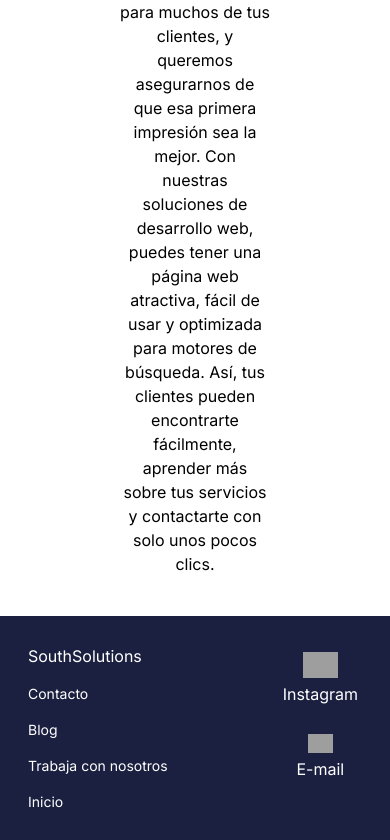
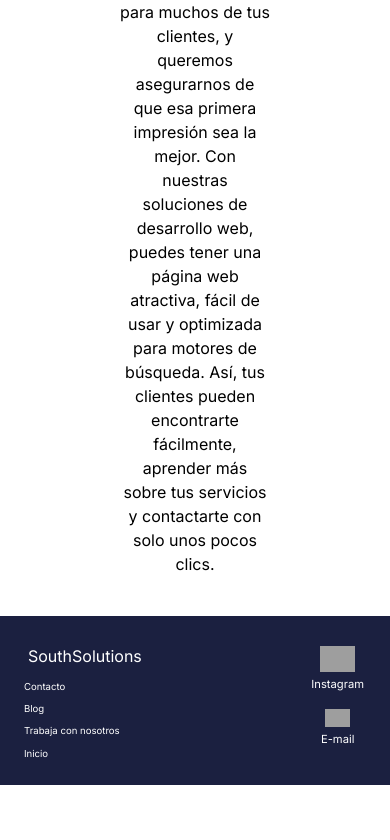
Before and after one commit to SouthSolutions/SouthSolutionsWeb, a Next.js app: page / in a window 390 px wide. Shown: the part 2764-3604 px from the top of the page. After the commit the page ends 3549 px from the top, so only its background shows below. Built offline with nearby package versions, Linux system fonts and the light colour scheme; grey boxes are pictures that could not be loaded.

Commit message:
change text size responsive and images, spaces between

```diff
--- a/app/components/Footer/Footer.tsx
+++ b/app/components/Footer/Footer.tsx
@@ -7,29 +7,29 @@ const Footer = () => {
       style={{ backgroundColor: "#1b2040" }}
       className="flex justify-between p-5 lg:p-1.5 w-full">
       <section>
-        <ul className="text-white flex-start">
-          <li className="p-2 ">
+        <ul className="text-white flex-start ">
+          <li className="p-2  ">
             <Link href="/">
               <h4>SouthSolutions</h4>
             </Link>
           </li>
-          <li className="text-sm p-2 lg:p-1 rounded-[3em] hover:rounded-[3em] hover:bg-[#2babae] transition duration-200">
+          <li className="text-[.6rem] md:text-[.75rem] lg:text-sm p-1 lg:p-1 rounded-[3em] hover:rounded-[3em] hover:bg-[#2babae] transition duration-200">
             <Link href="/contact">Contacto</Link>
           </li>
-          <li className="text-sm p-2 lg:p-1 rounded-[3em] hover:rounded-[3em] hover:bg-[#2babae] transition duration-200">
+          <li className="text-[.6rem] md:text-[.75rem] lg:text-sm p-1 lg:p-1 rounded-[3em] hover:rounded-[3em] hover:bg-[#2babae] transition duration-200">
             <a href="#">Blog</a>
           </li>
-          <li className="text-sm p-2 lg:p-1 rounded-[3em] hover:rounded-[3em] hover:bg-[#2babae] transition duration-200">
+          <li className="text-[.6rem] md:text-[.75rem] lg:text-sm p-1 lg:p-1 rounded-[3em] hover:rounded-[3em] hover:bg-[#2babae] transition duration-200">
             <a href="#">Trabaja con nosotros</a>
           </li>
-          <li className="text-sm p-2 lg:p-1 rounded-[3em] hover:rounded-[3em] hover:bg-[#2babae] transition duration-200">
+          <li className="text-[.6rem] md:text-[.75rem] lg:text-sm p-1 lg:p-1 rounded-[3em] hover:rounded-[3em] hover:bg-[#2babae] transition duration-200">
             <Link href="/"> Inicio </Link>
           </li>
         </ul>
       </section>
       <section>
         <ul className="text-white flex-end">
-          <li className="p-3">
+          <li className="p-1.5 lg:p-3">
             <figure>
               <Link
                 href="https://www.instagram.com/southsolutions.tech/"
@@ -42,10 +42,10 @@ const Footer = () => {
                   className="flex items-center"
                 />
               </Link>
-              <figcaption className="text-center">Instagram</figcaption>
+              <figcaption className="text-center text-[.7rem] lg:text-[.9rem]">Instagram</figcaption>
             </figure>
           </li>
-          <li className="p-3">
+          <li className="p-1.5 lg:p-3">
             <figure>
               <a
                 className="flex justify-center p-1"
@@ -57,7 +57,7 @@ const Footer = () => {
                   height={25}
                 />
               </a>
-              <figcaption className="text-center">E-mail</figcaption>
+              <figcaption className="text-center text-[.7rem] lg:text-[.9rem]">E-mail</figcaption>
             </figure>
           </li>
         </ul>
```
